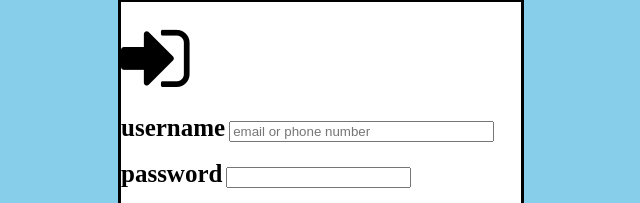
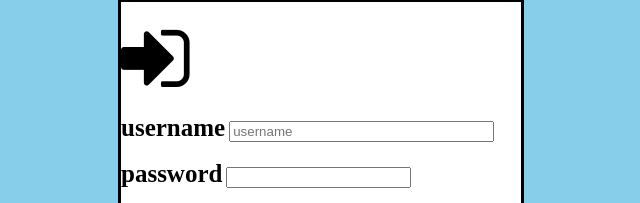
Before and after one commit to Gouthamreddy2000/beingzero-web-learn, a website: page frontend/html/login.html in a window 1280 px wide. Shown: the part 101-304 px from the top of the page, 256-896 px from the left. Drawn offline with nearby package versions, Linux system fonts and the light colour scheme.

Commit message:
Update login.html

```diff
--- a/frontend/html/login.html
+++ b/frontend/html/login.html
@@ -9,7 +9,7 @@
 <p><i style="font-size: 5em;" class="fa fa-sign-in" aria-hidden="true"></i></p>
 <form action="/users" method="POST">
 <b><label style="font-size:25px;" for="username">username</label></b>
-<input name="username" id="username" type="text" placeholder="email or phone number" size=30 width=30><br><br>
+<input name="username" id="username" type="text" placeholder="username" size=30 width=30><br><br>
 <b><label style="font-size:25px;" for="password">password</label></b>
 <input name="password" id="password" type="password"><br><br>
 <center><button style="font-size:20px;color:blue;padding: 10px 50px; margin: 4px 2px;">login</button></center><br></form>
```
